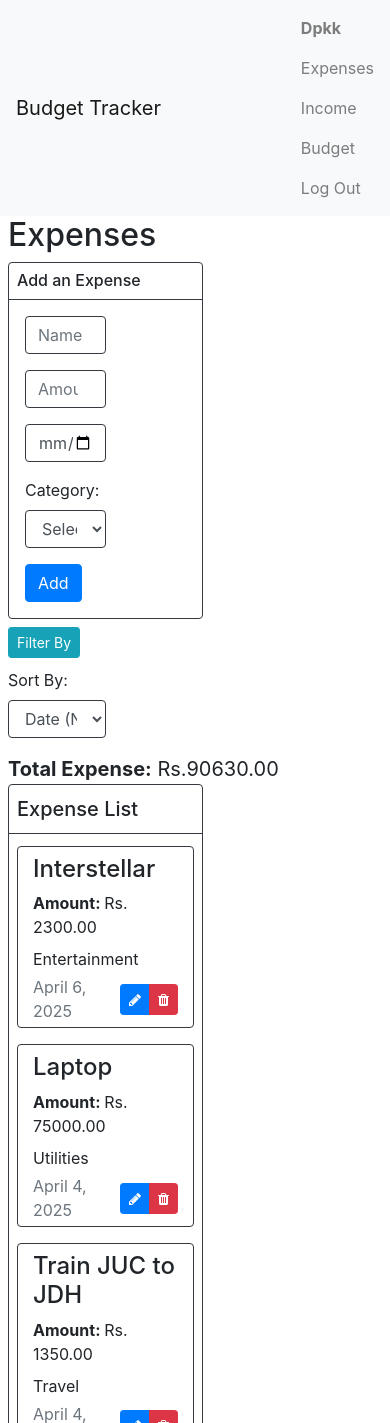
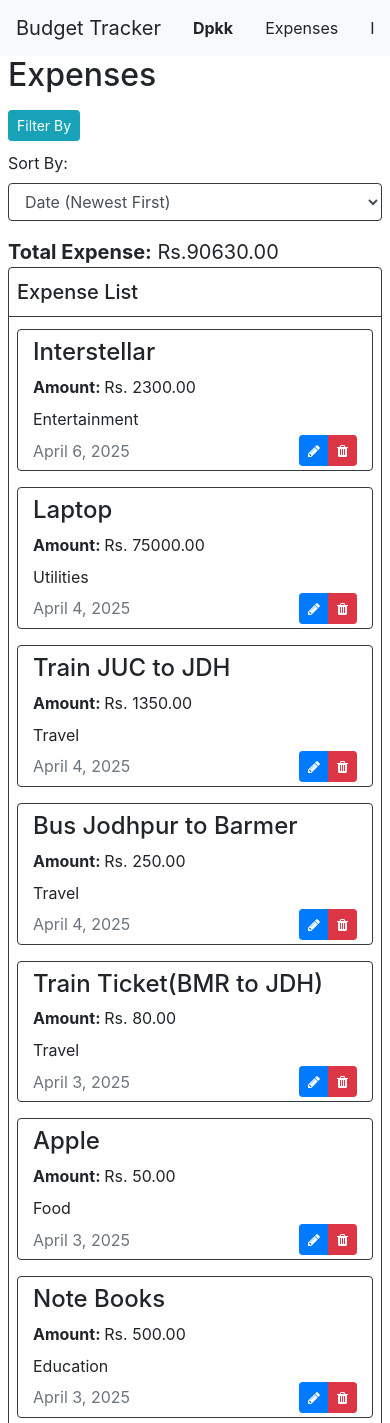
Before and after one commit to Deepakk58/Budget_Tracker, a Django app: page /expense in a window 390 px wide. Shown: the top 1423 px of the page. Run offline with Django 5.2, Linux system fonts and the light colour scheme; a user stored in the database is signed in; data comes from the database, SQL or seed files in the repository; both versions use the stored data as it was after the commit; some libraries are stand-ins or nearby versions.

Commit message:
Made Mobile Responsive

```diff
--- a/expense/static/expense/styles.css
+++ b/expense/static/expense/styles.css
@@ -4,6 +4,16 @@
     overflow: hidden;
     padding: 0;
     margin-bottom: 0;
+}
+
+a {
+    color: rgb(33, 37, 41);
+    text-decoration: none;
+}
+
+a:hover {
+    color: rgb(33, 37, 41);
+    text-decoration: none;
 }
 
 @keyframes show_income {
--- a/expense/templates/expense/expense.html
+++ b/expense/templates/expense/expense.html
@@ -7,7 +7,6 @@
     <script>
 
         document.addEventListener('DOMContentLoaded', function() {
-            document.getElementById('date').setAttribute('max', new Date().toISOString().split('T')[0]);
 
             const box = document.querySelector('#filters');
             const filter_btn = document.querySelector('#filter-btn');
@@ -189,6 +188,8 @@
             const date = expense.querySelector('#date').innerHTML;
             const dateObj = moment(date, "MMMM D, YYYY").format('YYYY-MM-DD');
             const date_form = form.querySelector('.date_form');
+
+            date_form.setAttribute('max', new Date().toISOString().split('T')[0]);
             date_form.value = dateObj;
         }
         function close_form(event, id) {
@@ -209,44 +210,15 @@
 
     <h2 class="ml-2">Expenses</h2>
     {% if user.is_authenticated %}
-        <div class="border border-dark rounded mx-2 mt-2 pt-2 w-50">
-
-            <div class="pl-2 border-bottom border-dark"><h6>Add an Expense</h6></div>
-            <form action="{% url 'add_expense' %}" method="post" class="m-3">
-                {% csrf_token %}
-                <div class="form-group w-50">
-                    <input class="form-control border-dark" type="text" name="name" placeholder="Name" required>
-                </div>
-                <div class="form-group w-50">
-                    <input class="form-control border-dark" type="number" name="amount" placeholder="Amount" min="0" required>
-                </div>
-                <div class="form-group w-50">
-                    <input id="date" class="form-control border-dark" type="date" name="date" required>
-                </div>
-                <div class="form-group w-50">
-                    <label>Category:</label>
-                    <select class="form-control border-dark" name="Category" required>
-
-                        <option value="" disabled selected>Select a category</option>
-
-                        {% for category in categories %}
-                            <option value="{{ category.title }}">{{ category.title }}</option>
-                        {% endfor %}
-
-                    </select>
-                </div>
-                <input class="btn btn-primary" type="submit" value="Add">
-            </form>
-
-        </div>
 
         <button id="filter-btn" class="ml-2 my-2 btn btn-sm btn-info">Filter By</button>
 
         <div class="ml-2 amt-msg" style="color: red; display: none;">Min has to be less than Max</div>
-        <div id="filters" class="border border-dark rounded ml-2 w-50">
-            <div class="ml-2 form-group d-flex align-items-center w-50" >
-                <div class="mr-2 pt-2"  style="width: 250px;">Category:</div>
-                <select class="form-control border-dark categoryFilter">
+
+        <div id="filters" class="border border-dark rounded ml-2 col-12 col-md-9 col-lg-6">
+            <div class="form-group d-flex align-items-center col-6 p-0" >
+                <div class="mr-2 col-8 col-lg-6 p-0 pt-2">Category:</div>
+                <select class="form-control border-dark categoryFilter col-10 col-md-8 col-sm-6 col-lg-6">
 
                     <option value="" selected>All categories</option>
 
@@ -258,20 +230,20 @@
                 </select>
             </div>
 
-            <div class="ml-2 form-group d-flex align-items-center w-50">
-                <div class="mr-2 pb-2" style="width: 277px;">Amount-Range:</div>
-                <div class="form-group w-50">
-                    <input class="form-control border-dark minFilter" autofocus type="number" placeholder="Min">
+            <div class="form-group d-flex align-items-center col-6 p-0">
+                <div class="mr-2 col-8 col-lg-6 p-0 pb-2">Amount-Range:</div>
+                <div class="form-group col-5 col-sm-3 col-lg-3 p-0">
+                    <input class="form-control border-dark minFilter" type="number" placeholder="Min">
                 </div>
                 <div class="mx-2 pb-3">To</div>
-                <div class="form-group w-50">
-                    <input class="form-control border-dark maxFilter" autofocus type="number" placeholder="Max">
+                <div class="form-group col-5 col-sm-3 col-lg-3 p-0">
+                    <input class="form-control border-dark maxFilter" type="number" placeholder="Max">
                 </div>
             </div>
 
-            <div class="ml-2 form-group d-flex align-items-center w-50">
-                <div class="mr-2 pb-2" style="width: 250px;">Month:</div>
-                <input type="month" class="monthFilter form-control border-dark">
+            <div class="form-group d-flex align-items-center col-6 p-0">
+                <div class="mr-2 col-8 col-lg-6 p-0">Month:</div>
+                <input type="month" class="monthFilter form-control border-dark col-10 col-md-8 col-sm-6 col-lg-6">
             </div>
             <button onclick="filter()" class="ml-1 btn btn-sm btn-info">Filter</button>
             <button onclick="clear_filter()" class="ml-1 btn btn-sm btn-danger">Clear</button>
@@ -279,7 +251,7 @@
 
 
         <label class="ml-2" for="sort">Sort By:</label>
-        <select id="sort" class="form-control border-dark w-25 ml-2 mb-3">
+        <select id="sort" class="form-control border-dark col-lg-3 col-sm-6 col-md-5 col-12 ml-2 mb-3">
             <option value="date-desc">Date (Newest First)</option>
             <option value="date-asc">Date (Oldest First)</option>
             <option value="amount-desc">Amount (Highest First)</option>
@@ -290,9 +262,9 @@
 
         <div id="total_expense" class="ml-2" style="font-size: 20px;"><strong>Total Expense:</strong> Rs.{{ total_expense }}</div>
 
-        <div class="expense-Lst row border border-dark rounded ml-2 mb-2 pt-2 w-50">
+        <div class="expense-Lst row border border-dark rounded ml-2 mb-2 col-12 col-md-9 col-lg-6 p-0 pt-2">
 
-            <div class="py-1 pl-2 mb-1 border-bottom border-dark title" style="width: 100%;"><h5>Expense List</h5></div>
+            <div class="py-1 pl-2 mb-1 border-bottom border-dark title w-100"><h5>Expense List</h5></div>
 
             {% for expense in expenses %}
 
@@ -324,18 +296,18 @@
                         <div class="w-100 pl-2 pt-2 border-bottom border-dark"><h6>Edit Expense</h6></div>
                         <form action="{% url 'edit_expense' expense.id %}" method="post" class="mx-3 mt-3 w-100">
                             {% csrf_token %}
-                            <div class="form-group w-50">
-                                <input class="form-control border-dark" autofocus type="text" name="name" placeholder="Name" value="{{ expense.name }}" required>
+                            <div class="form-group col-lg-6 col-7 p-0">
+                                <input class="form-control border-dark" type="text" name="name" placeholder="Name" value="{{ expense.name }}" required>
                             </div>
-                            <div class="form-group w-50">
-                                <input class="form-control border-dark" autofocus type="number" name="amount" placeholder="Amount" value="{{ expense.amount }}" required>
+                            <div class="form-group col-lg-6 col-7 p-0">
+                                <input class="form-control border-dark" type="number" name="amount" placeholder="Amount" value="{{ expense.amount }}" required>
                             </div>
-                            <div class="form-group w-50">
-                                <input class="date_form form-control border-dark" autofocus type="date" name="date" min="0" required>
+                            <div class="form-group col-lg-6 col-7 p-0">
+                                <input class="date_form form-control border-dark" type="date" name="date" required>
                             </div>
 
                             <div class="d-flex align-items-center justify-content-between">
-                                <div class="form-group w-50">
+                                <div class="form-group col-lg-6 col-7 p-0">
                                     <label>Category:</label>
                                     <select class="form-control border-dark" name="Category" required>
 
--- a/expense/templates/expense/layout.html
+++ b/expense/templates/expense/layout.html
@@ -3,6 +3,7 @@
 <!DOCTYPE html>
 <html lang="en">
 <head>
+    <meta name="viewport" content="width=device-width, initial-scale=1.0">
     <title>{% block title %} Budget Tracker {% endblock %}</title>
     <link rel="stylesheet" href="https://stackpath.bootstrapcdn.com/bootstrap/4.4.1/css/bootstrap.min.css" integrity="sha384-Vkoo8x4CGsO3+Hhxv8T/Q5PaXtkKtu6ug5TOeNV6gBiFeWPGFN9MuhOf23Q9Ifjh" crossorigin="anonymous">
     <link rel="stylesheet" href="https://cdnjs.cloudflare.com/ajax/libs/font-awesome/4.7.0/css/font-awesome.min.css">
@@ -14,34 +15,33 @@
     {% block script %} {% endblock %}
 </head>
 <body>
-    <nav class="navbar navbar-expand-lg navbar-light bg-light">
-        <a class="navbar-brand" href="{% url 'index' %}">Budget Tracker</a>
-        <div>
-            <ul class="navbar-nav mr-auto">
+    <nav class="navbar navbar-expand bg-light w-100 d-flex justify-content-between align-items-center">
+        <a class="navbar-brand me-3" href="{% url 'index' %}">Budget Tracker</a>
+        <ul class="navbar-nav d-flex flex-row flex-nowrap overflow-auto">
             {% if user.is_authenticated %}
-                    <li class="nav-item">
-                        <a class="nav-link"><strong>{{ user.username }}</strong></a>
+                <li class="nav-item px-2">
+                    <a class="nav-link" href="{% url 'profile' %}"><strong>{{ user.username }}</strong></a>
                 </li>
             {% endif %}
-                <li class="nav-item">
+            <li class="nav-item px-2">
                 <a class="nav-link" href="{% url 'expense' %}">Expenses</a>
             </li>
-                <li class="nav-item">
+            <li class="nav-item px-2">
                 <a class="nav-link" href="{% url 'income' %}">Income</a>
             </li>
-                <li class="nav-item">
+            <li class="nav-item px-2">
                 <a class="nav-link" href="{% url 'budget' %}">Budget</a>
             </li>
             {% if user.is_authenticated %}
-                    <li class="nav-item">
-                        <a class="nav-link" href="{% url 'logout' %}">Log Out</a>
+                <li class="nav-item px-2">
+                    <a class="nav-link" href="{% url 'logout' %}">Log&nbsp;Out</a> <!-- Use non-breaking space -->
                 </li>
-
             {% endif %}
         </ul>
-        </div>
     </nav>
-    <div class="body">
+
+
+    <div class="body mr-2 pr-2">
         {% block body %}
         {% endblock %}
     </div>
--- a/expense/urls.py
+++ b/expense/urls.py
@@ -6,6 +6,8 @@ urlpatterns = [
     path("", views.index, name="index"),
     path("expense", views.expense, name="expense"),
     path("income", views.income, name="income"),
+    path("budget", views.budget, name="budget"),
+    path("profile", views.profile, name="profile"),
     path("login", views.login_view, name="login"),
     path("logout", views.logout_view, name="logout"),
     path("register", views.register, name="register"),
@@ -15,7 +17,6 @@ urlpatterns = [
     path("add_income", views.add_income, name="add_income"),
     path("delete_income/<int:id>", views.delete_income, name="delete_income"),
     path("edit_income/<int:id>", views.edit_income, name="edit_income"),
-    path("budget", views.budget, name="budget"),
     path("set_budget", views.set_budget, name="set_budget"),
     path("get_data", views.get_data, name="get_data")
 ]
--- a/expense/views.py
+++ b/expense/views.py
@@ -89,7 +89,20 @@ def budget(request):
     })
 
 
+def profile(request):
+
+    categories = Category.objects.all()
+    return render(request, "expense/profile.html", {
+        "categories": categories,
+    })
+
+
 def get_data(request):
+    if not request.user.is_authenticated:
+        return JsonResponse({
+        "message": "Not Signed In"
+    })
+
     cat_data = Expense.objects.filter(user=request.user).values('category').annotate(total=Sum('amount'))
 
     cat_labels = [Category.objects.get(pk = x['category']).title for x in cat_data]
@@ -116,6 +129,7 @@ def get_data(request):
         expense_data[exp.date.strftime("%Y-%m")] += exp.amount
 
     return JsonResponse({
+        "message": "Data Recieved Successfully",
         "cat_labels": cat_labels,
         "cat_totals": cat_totals,
         "line_dates": dates,
@@ -142,7 +156,7 @@ def add_expense(request):
             date = date
         )
         expense.save()
-        return HttpResponseRedirect(reverse("expense"))
+        return HttpResponseRedirect(reverse("profile"))
 
 
 def delete_expense(request, id):
@@ -184,7 +198,7 @@ def add_income(request):
             date = date
         )
         income.save()
-        return HttpResponseRedirect(reverse("income"))
+        return HttpResponseRedirect(reverse("profile"))
 
 
 def delete_income(request, id):
@@ -222,7 +236,7 @@ def set_budget(request):
                     category = category,
                     defaults={'amount': amt}
                 )
-        return HttpResponseRedirect(reverse("budget"))
+        return HttpResponseRedirect(reverse("profile"))
 
 
 
```
Also changed, not shown: expense/models.py (+12 -0 lines), expense/templates/expense/budget.html (+4 -20 lines), expense/templates/expense/income.html (+20 -36 lines), expense/templates/expense/index.html (+21 -19 lines), README.md, db.sqlite3. Lines whose indentation alone changed are shown as unchanged.
